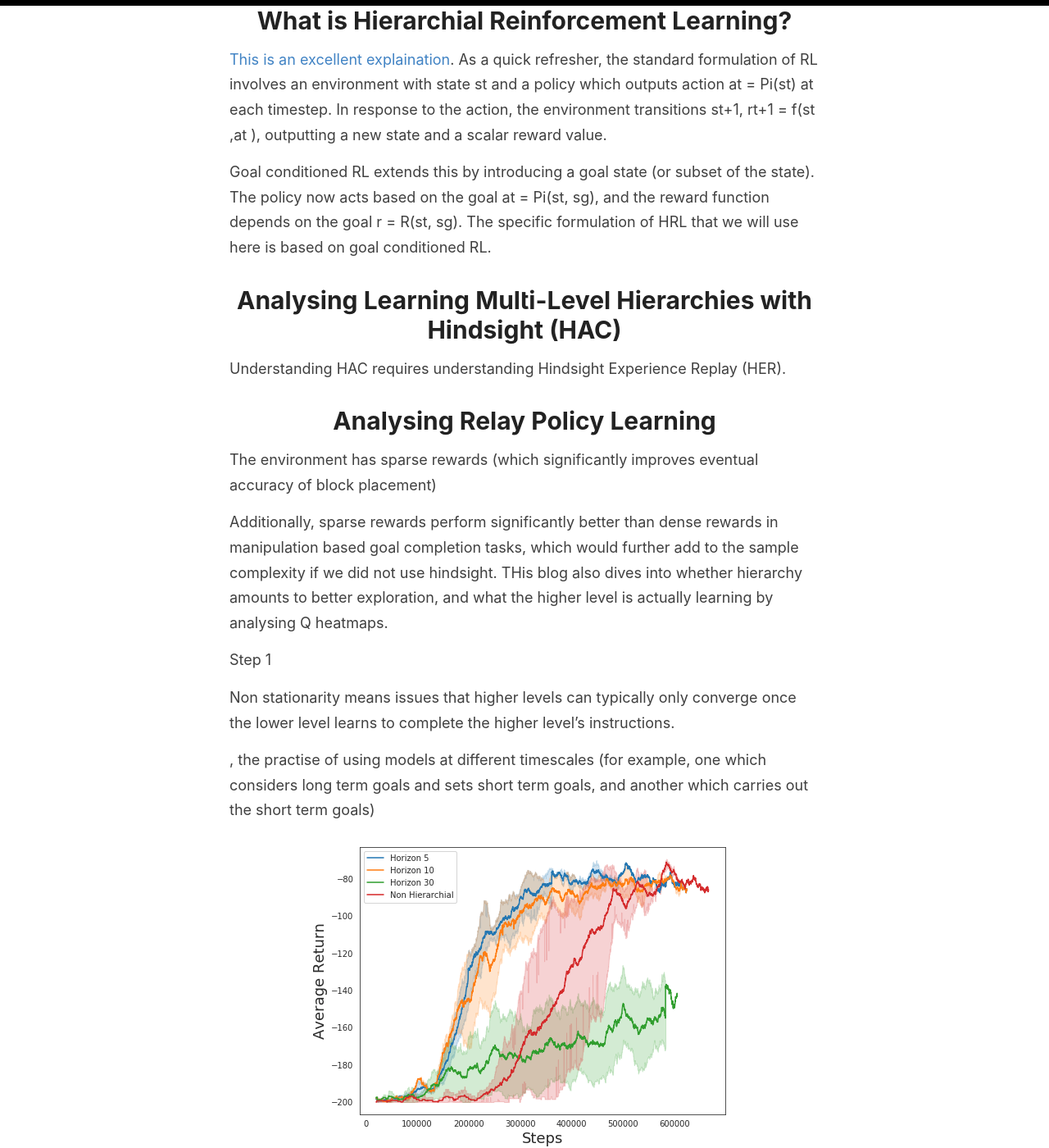
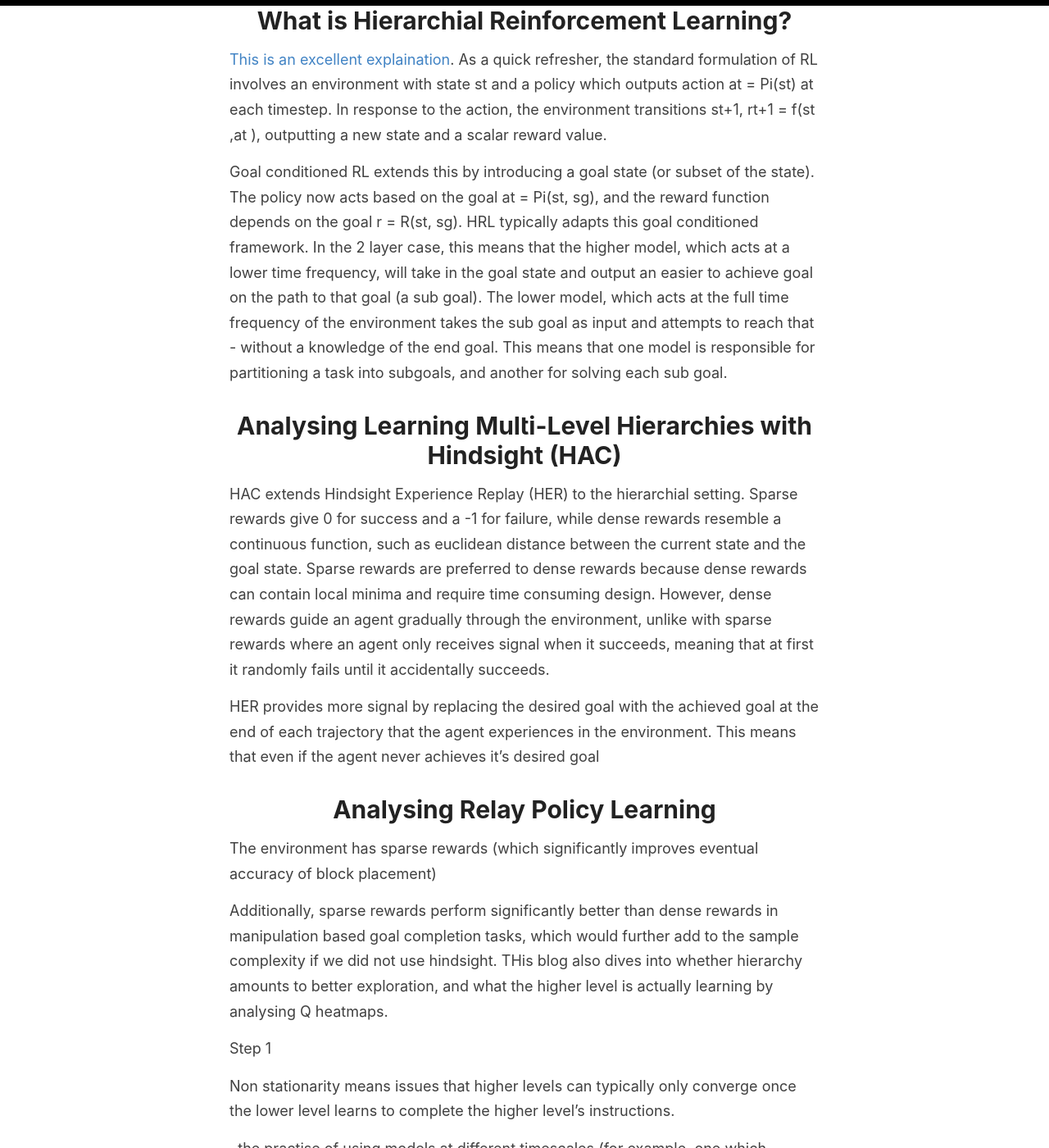
Before and after one commit to sholtodouglas/sholtodouglas.github.io, a Jekyll site: the page built from _posts/2020-06-03-Dissecting_Hierarchial_RL.md, in a window 1280 px wide and 1400 px high, scrolled down 2132 px. Shown: the whole window at 82% size. Built offline with Jekyll 4.4.1, drawn with Linux system fonts in a browser that asks for light colours.

Commit message:
Update 2020-06-03-Dissecting_Hierarchial_RL.md

```diff
--- a/_posts/2020-06-03-Dissecting_Hierarchial_RL.md
+++ b/_posts/2020-06-03-Dissecting_Hierarchial_RL.md
@@ -25,13 +25,14 @@ This blog post uses a simple test environment where a pointmass must push a bloc
 [This is an excellent explaination](https://thegradient.pub/the-promise-of-hierarchical-reinforcement-learning/).
 As a quick refresher, the standard formulation of RL involves an environment with state s<sub>t</sub>  and a policy which outputs  action a<sub>t</sub> = Pi(s<sub>t</sub>) at each timestep. In response to the action, the environment transitions s<sub>t+1</sub>,  r<sub>t+1</sub> = f(s<sub>t</sub> ,a<sub>t</sub> ), outputting a new state and a scalar reward value.
 
-Goal conditioned RL extends this by introducing a goal state (or subset of the state). The policy now acts based on the goal a<sub>t</sub> = Pi(s<sub>t</sub>, s<sub>g</sub>), and the reward function depends on the goal r = R(s<sub>t</sub>, s<sub>g</sub>). The specific formulation of HRL that we will use here is based on goal conditioned RL.
-
+Goal conditioned RL extends this by introducing a goal state (or subset of the state). The policy now acts based on the goal a<sub>t</sub> = Pi(s<sub>t</sub>, s<sub>g</sub>), and the reward function depends on the goal r = R(s<sub>t</sub>, s<sub>g</sub>). HRL typically adapts this goal conditioned framework. In the 2 layer case, this means that the higher model, which acts at a lower time frequency, will take in the goal state and output an easier to achieve goal on the path to that goal (a sub goal). The lower model, which acts at the full time frequency of the environment takes the sub goal as input and attempts to reach that - without a knowledge of the end goal. This means that one model is responsible for partitioning a task into subgoals, and another for solving each sub goal.
 
 
 # Analysing Learning Multi-Level Hierarchies with Hindsight (HAC)
 
-Understanding HAC requires understanding Hindsight Experience Replay (HER).
+HAC extends Hindsight Experience Replay (HER) to the hierarchial setting. Sparse rewards give 0 for success and a -1 for failure, while dense rewards resemble a continuous function, such as euclidean distance between the current state and the goal state. Sparse rewards are preferred to dense rewards because dense rewards can contain local minima and require time consuming design. However, dense rewards guide an agent gradually through the environment, unlike with sparse rewards where an agent only receives signal when it succeeds, meaning that at first it randomly fails until it accidentally succeeds.
+
+HER provides more signal by replacing the desired goal with the achieved goal at the end of each trajectory that the agent experiences in the environment. This means that even if the agent never achieves it's desired goal
 
 
 
```
